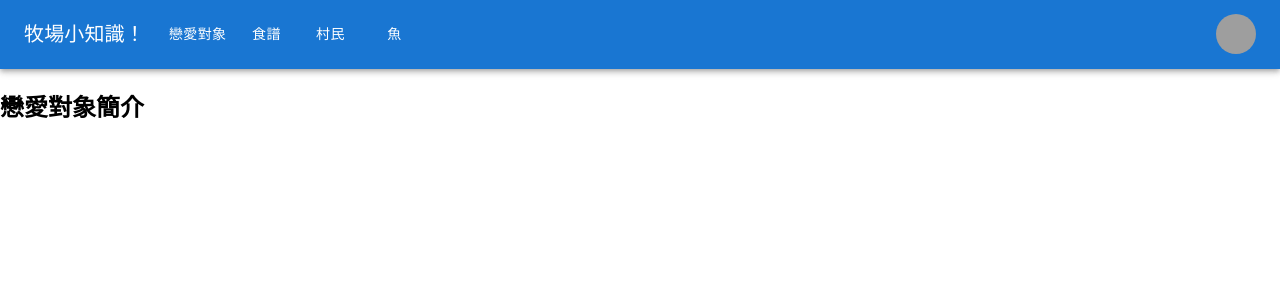
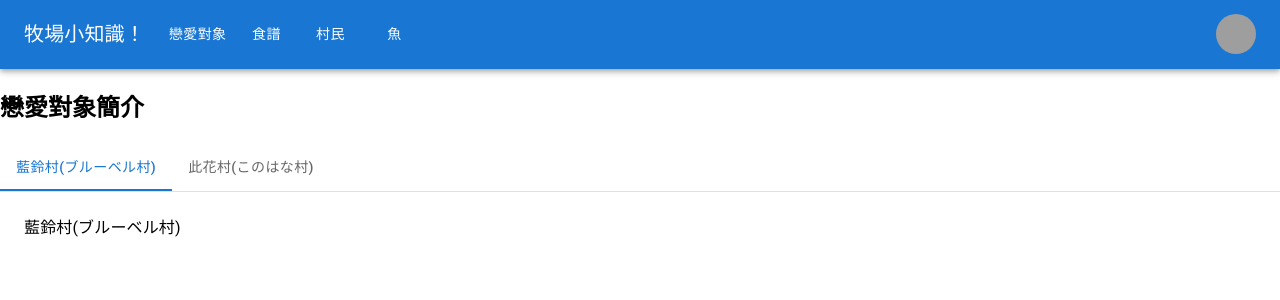
Before and after one commit to shuanshuan030913/farmer-app, a React app: page /lover in a window 1280 px wide. Shown: the top 300 px of the page. Built offline with nearby package versions, Linux system fonts and the light colour scheme; grey boxes are pictures that could not be loaded.

Commit message:
add Lover tabs

```diff
--- a/package.json
+++ b/package.json
@@ -35,6 +35,7 @@
     "jest": "^27.4.3",
     "jest-resolve": "^27.4.2",
     "jest-watch-typeahead": "^1.0.0",
+    "lodash": "^4.17.21",
     "mini-css-extract-plugin": "^2.4.5",
     "node-sass": "^7.0.1",
     "postcss": "^8.4.4",
--- a/src/client/App.js
+++ b/src/client/App.js
@@ -6,6 +6,7 @@ import {
 } from "react-router-dom";
 import '../client/scss/style.scss';
 import Header from "./layout/Header";
+import {Lover} from "./pages";
 
 function App() {
   return (
@@ -28,10 +29,6 @@ function Home() {
     return <h2>Home</h2>;
 }
 
-function Lover() {
-    return <h2>戀愛對象簡介</h2>;
-}
-
 function Recipe() {
     return <h2>食譜簡介</h2>;
 }
--- /dev/null
+++ b/src/client/constants.js
@@ -0,0 +1,10 @@
+module.exports = Object.freeze({
+    COUNTRIES: [
+        {id: 1, zh: '藍鈴村', jp: 'ブルーベル村'},
+        {id: 2, zh: '此花村', jp: 'このはな村'},
+    ],
+    TABS: [
+        {name: {zh: '亞修', jp: 'アーシュ'}, },
+        {name: {zh: '卡米爾', jp: 'カミル'}, },
+    ]
+});
--- /dev/null
+++ b/src/client/pages/Lover.js
@@ -0,0 +1,79 @@
+
+import React from 'react';
+import PropTypes from 'prop-types';
+import {map} from 'lodash';
+
+import Tabs from '@mui/material/Tabs';
+import Tab from '@mui/material/Tab';
+import Typography from '@mui/material/Typography';
+import Box from '@mui/material/Box';
+import {COUNTRIES} from '../constants';
+
+function TabPanel(props) {
+    const { children, value, index, ...other } = props;
+
+    return (
+        <div
+            role="tabpanel"
+            hidden={value !== index}
+            id={`simple-tabpanel-${index}`}
+            aria-labelledby={`simple-tab-${index}`}
+            {...other}
+        >
+            {value === index && (
+                <Box sx={{ p: 3 }}>
+                    <Typography>{children}</Typography>
+                </Box>
+            )}
+        </div>
+    );
+}
+TabPanel.propTypes = {
+    children: PropTypes.node,
+    index: PropTypes.number.isRequired,
+    value: PropTypes.number.isRequired,
+};
+
+function a11yProps(index) {
+    return {
+        id: `simple-tab-${index}`,
+        'aria-controls': `simple-tabpanel-${index}`,
+    };
+}
+
+function BasicTabs() {
+    const [value, setValue] = React.useState(0);
+
+    const handleChange = (event, newValue) => {
+        setValue(newValue);
+    };
+
+    return (
+        <Box sx={{ width: '100%' }}>
+            <Box sx={{ borderBottom: 1, borderColor: 'divider' }}>
+                <Tabs value={value} onChange={handleChange} aria-label="basic tabs example">
+                    {map(COUNTRIES, (c, idx) => <Tab {...{
+                            key: idx,
+                            label: `${c.zh}(${c.jp})`,
+                            ...a11yProps(idx),
+                        }} />)}
+                </Tabs>
+            </Box>
+            {map(COUNTRIES, (c, idx) => <TabPanel {...{
+                    value: value,
+                    index: idx,
+            }}>
+                <div>{c.zh}({c.jp})</div>
+            </TabPanel>)}
+        </Box>
+    );
+}
+
+function Lover() {
+    return <div>
+        <h2>戀愛對象簡介</h2>
+        <BasicTabs />
+    </div>;
+}
+
+export default Lover;
--- /dev/null
+++ b/src/client/pages/index.js
@@ -0,0 +1 @@
+export {default as Lover} from './Lover';
```
Also changed, not shown: 1 other file (tests, documents, lock files or other folders).
